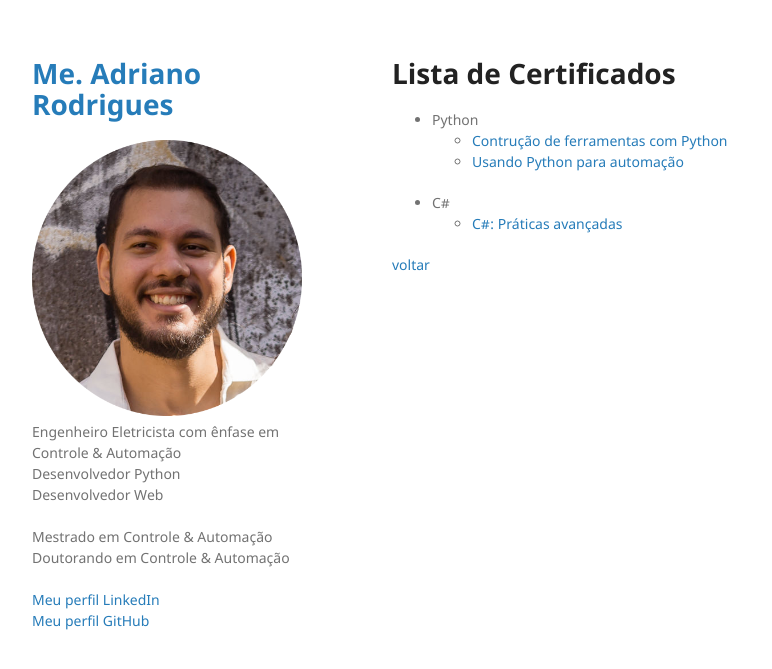
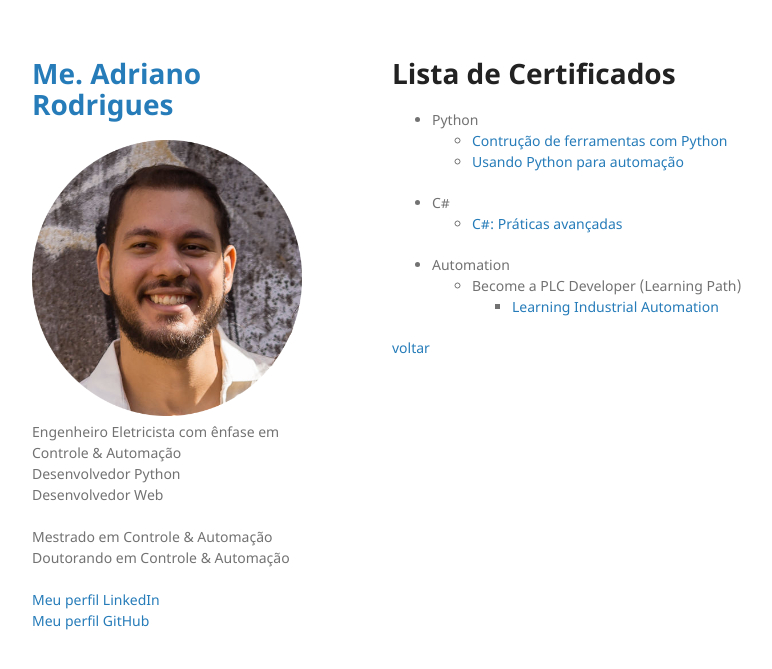
Before and after one commit to Adrianordp/Adrianordp.github.io, a Jekyll site: the page built from certificates/index.md, in a window 1280 px wide. Shown: the top 669 px of the page, without its empty margins (178-950 px from the left). Built offline with Jekyll 4.4.1, drawn with Linux system fonts in a browser that asks for light colours.

Commit message:
Added 'Learning Industrial Automation' certificate

```diff
--- a/certificates/index.md
+++ b/certificates/index.md
@@ -9,5 +9,8 @@ layout: default
     - [Usando Python para automação](./CertificateOfCompletion_Using%20Python%20for%20Automation.pdf)
 - C#
     - [C#: Práticas avançadas](./CertificateOfCompletion_C%20Advanced%20Practices.pdf)
+- Automation
+    - Become a PLC Developer (Learning Path)
+        - [Learning Industrial Automation](./CertificateOfCompletion_Learning%20Industrial%20Automation.pdf)
 
 [voltar](/)
```
Also changed, not shown: 1 other file.
